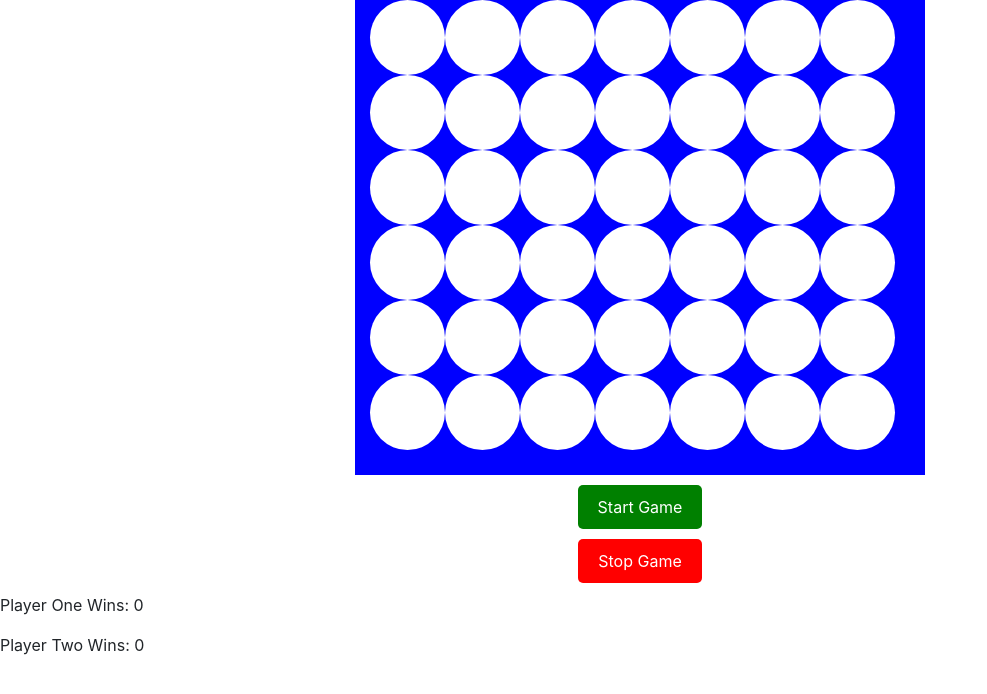
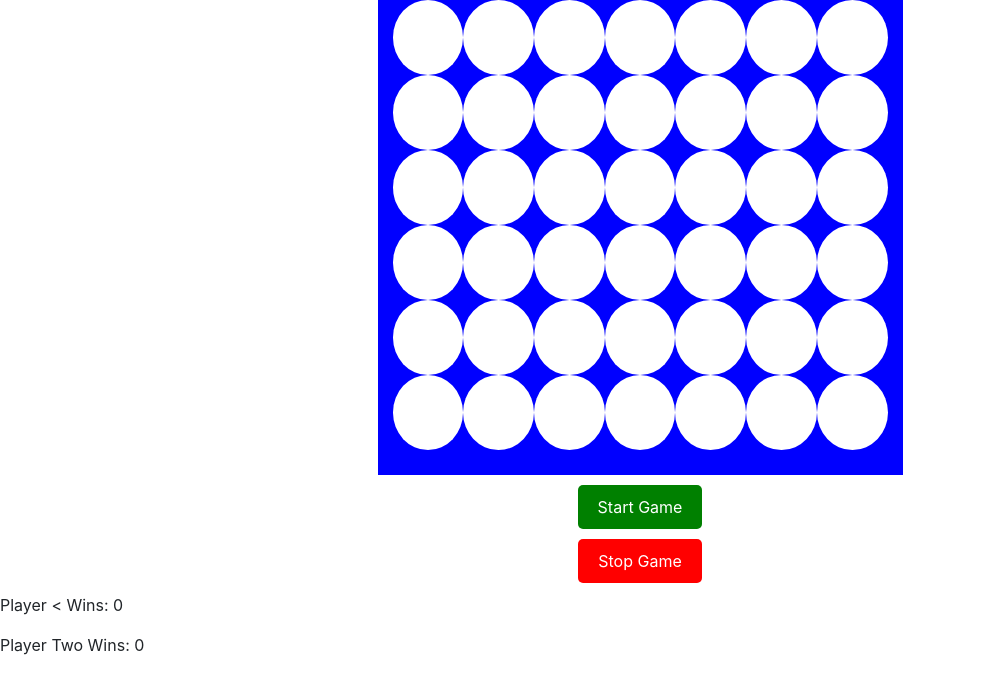
Before and after one commit to mijkevd/webprogrammeren_final_project, a PHP site: page /game.php in a window 1280 px wide. Shown: the part 56-750 px from the top of the page, without its empty margins (0-987 px from the left). Run offline with PHP 8.4, Linux system fonts and the light colour scheme; data that the repository does not hold is empty.

Commit message:
Renamed class

```diff
--- a/game.php
+++ b/game.php
@@ -28,7 +28,7 @@ include __DIR__ . '/tpl/body_start.php';
 
 <div class="pd-40"></div>
     <div class="row">
-        <div class="game col-md-6">
+        <div class="game container">
             <?php
             $stones = json_decode(file_get_contents('data/stones.json'), true);
             echo '<table>';
@@ -59,7 +59,8 @@ include __DIR__ . '/tpl/body_start.php';
 <div id="result"></div>
 <button id="start-button">Start Game</button>
 <button id="stop-button" type="button">Stop Game</button>
-<p id="inputname">Player One Wins: 0</p>
+
+<p id="inputname">Player < Wins: 0</p>
 <p id="inputgame">Player Two Wins: 0</p>
 </body>
 </html>
```
